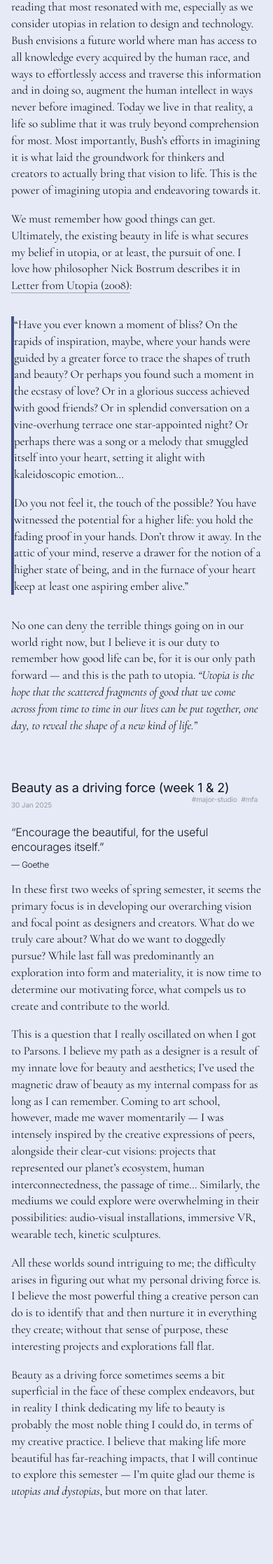
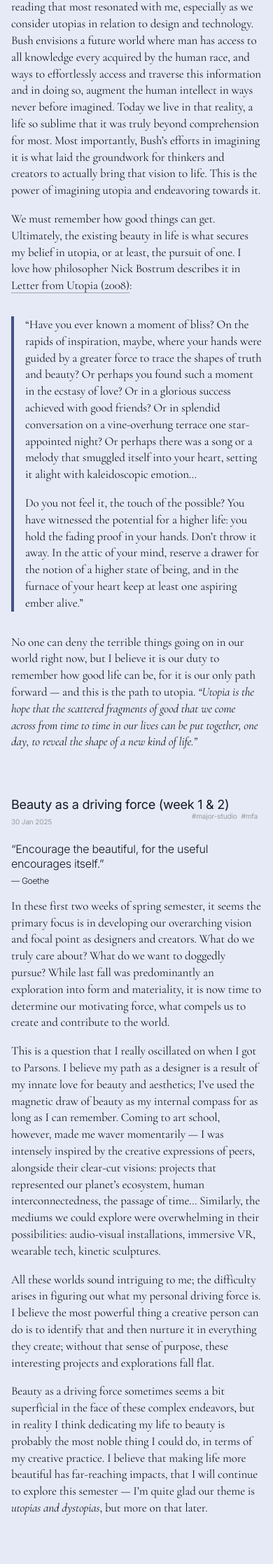
Before and after one commit to vasukisunder/vasukisunder.github.io, a Jekyll site: the page built from index.html, in a window 390 px wide. Shown: the part 1168-3403 px from the top of the page at 70% size. Built offline with Jekyll 4.4.1, drawn with Linux system fonts in a browser that asks for light colours; the list of posts is cut into pages by our own code; before the commit the page ends 3379 px from its top, so only the background shows below that.

Commit message:
blockquote media query

```diff
--- a/public/css/poole.css
+++ b/public/css/poole.css
@@ -207,6 +207,12 @@ blockquote p:last-child {
 @media (min-width: 30em) {
   blockquote {
     padding-left: 1.25rem;
+  }
+}
+
+@media (max-width: 600px) {
+  blockquote {
+    padding-left: 1rem;
   }
 }
 
```
